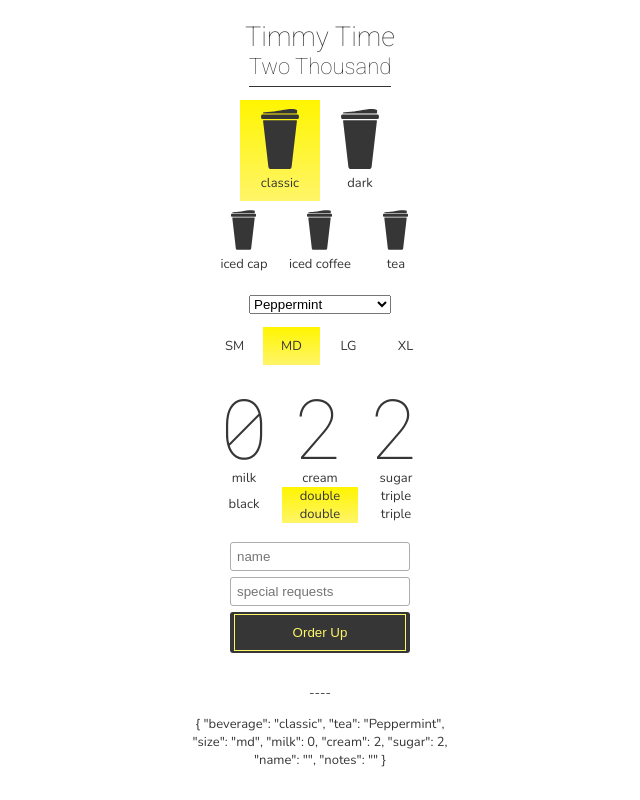
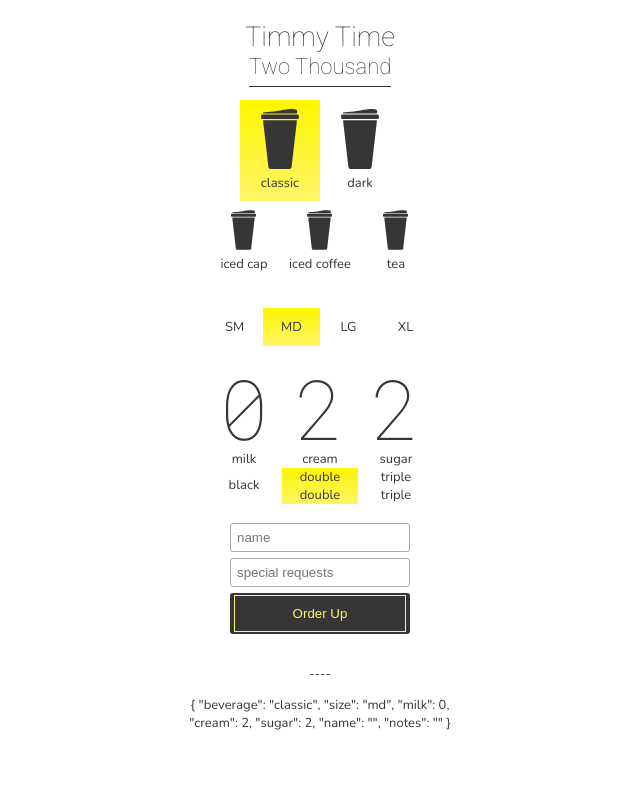
Before and after one commit to zorodude/office-coffee, an Angular app: page / in a window 1280 px wide. Shown: the whole page, without its empty margins (320-960 px from the left). Built offline with nearby package versions, Linux system fonts and the light colour scheme.

Commit message:
toggle tea options, when 'tea' is selected

```diff
--- a/src/app/app.component.html
+++ b/src/app/app.component.html
@@ -8,7 +8,7 @@
     <div class="beverages">
     </div>
 
-    <div class="tea-options">
+    <div class="tea-options" *ngIf="beverageForm.value.beverage == 'tea'">
     </div>
 
     <div class="sizes cf">
```
